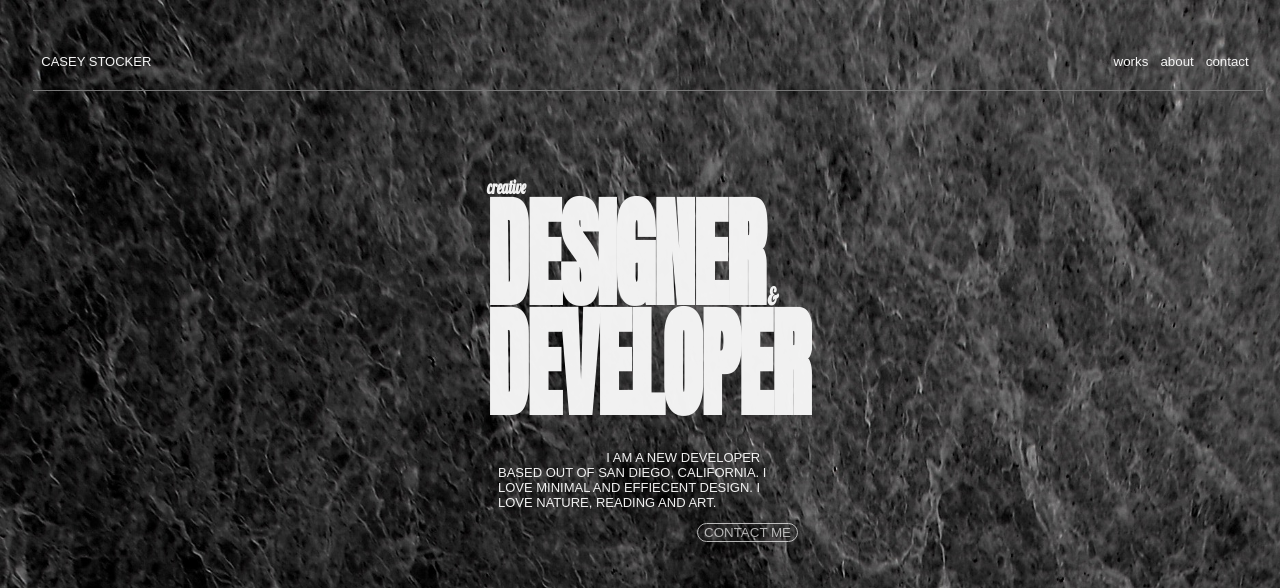
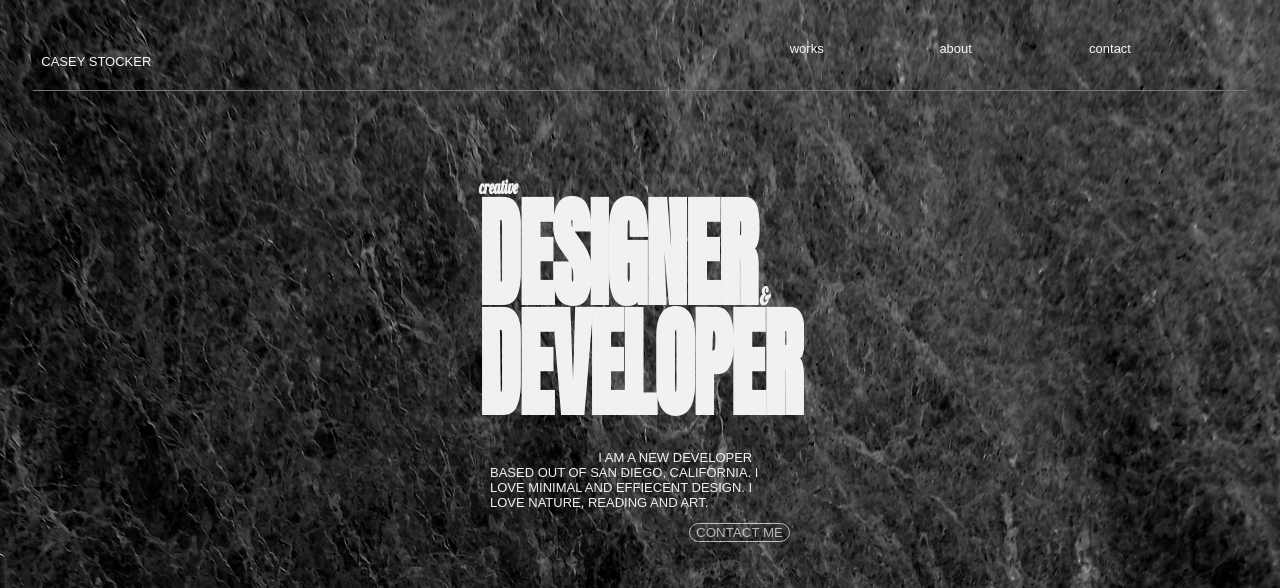
Before and after one commit to case02/Portfolio, a website: page index.html in a window 1280 px wide. Shown: the top 588 px of the page. Drawn offline with Linux system fonts and the light colour scheme; a web font is replaced by a local one.

Commit message:
going to deploy

```diff
--- a/index.html
+++ b/index.html
@@ -23,22 +23,22 @@
                     <a class="navbar__link" href="res link" target="_blank" data-target="work">
                         Resume </a>
                 </li> -->
-                <button class="navbar__item works ">
-                    <!-- <a href="about " class="navbar__link" data-target="about"> works
-                    </a> -->
-                    works
-                </button>
-                <button class="navbar__item about ">
-                    <!-- <a href="#about " class="navbar__link" data-target="about"> about
-                    </a> -->
-                    about
-                </button>
-                <button class="navbar__item contact">
-                    <!-- <a href="mailto:cstocker0212@gmail.com?subject=Hey Let's Chat..." class="navbar__link"
+                <li class="navbar__item works ">
+                    <a href="#featured-work " class="navbar__link" data-target="about"> works
+                    </a>
+
+                </li>
+                <li class="navbar__item about ">
+                    <a href="#about " class="navbar__link" data-target="about"> about
+                    </a>
+
+                </li>
+                <li class="navbar__item contact">
+                    <a href="mailto:cstocker0212@gmail.com?subject=Hey Let's Chat..." class="navbar__link"
                         data-target="contact"> contact
-                    </a>  -->
-                    contact
-                </button>
+                    </a>
+
+                </li>
             </nav>
         </header>
         <section data-scroll-section id="index">
--- a/styles.css
+++ b/styles.css
@@ -24,11 +24,11 @@ main {
     justify-content: space-between;
     align-items: center;
     padding: 2%;
-    width: 100vw;
+    max-width: 100vw;
 }
 section {
     color: whitesmoke;
-    height: 100vh;
+    max-height: 100vh;
 }
 
 /* Nav Bar
@@ -41,7 +41,7 @@ header {
     color: whitesmoke;
     border-bottom: 1px solid #777;
     align-items: center;
-    padding: .5rem 0.5rem;
+    padding: .5rem .5rem;
 }
 
 .navbar_list {
@@ -56,15 +56,17 @@ header {
     flex: 1;
 }
 
-.navbar_item {
-    flex: 1;
+li {
+    flex: .2;
+    list-style: none;
+    justify-content: space-between;
 }
-
-button {
+li a{
     color: whitesmoke;
     background: transparent;
     border: none;
     cursor: pointer;
+    text-decoration: none;
 }
 
 
```
